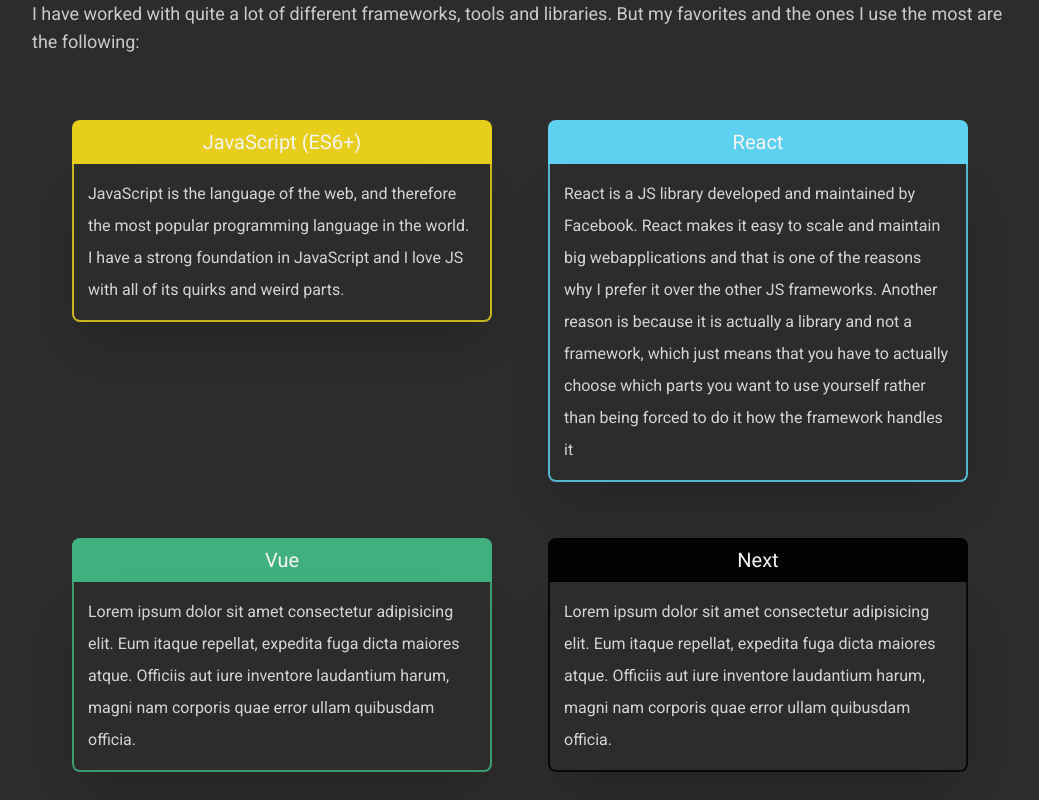
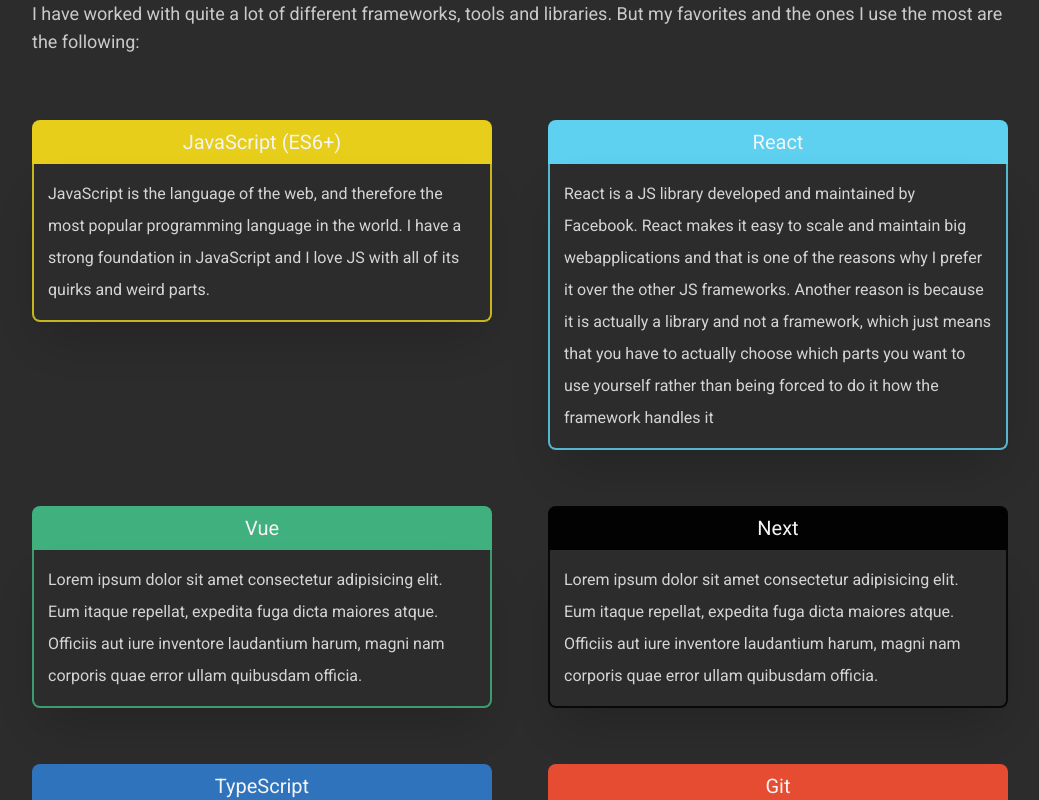
Before and after one commit to frederikagger/frederikagger.tech, a Next.js app: page / in a window 1280 px wide. Shown: the part 1840-2640 px from the top of the page, without its empty margins (120-1159 px from the left). Built offline with nearby package versions, Linux system fonts and the light colour scheme.

Commit message:
fix styling

```diff
--- a/components/sections/Skills.tsx
+++ b/components/sections/Skills.tsx
@@ -18,7 +18,7 @@ export default function Skills() {
         libraries. But my favorites and the ones I use the most are the
         following:
       </p>
-      <div className='mt-16 max-w-4xl grid grid-cols-1 md:grid-cols-2 gap-8 md:gap-14 mx-auto'>
+      <div className='mt-16 max-w-5xl grid grid-cols-1 md:grid-cols-2 gap-8 md:gap-14 mx-auto'>
         {skills?.map(skill => (
           <SkillsCard key={skill.name} skill={skill} />
         ))}
```
